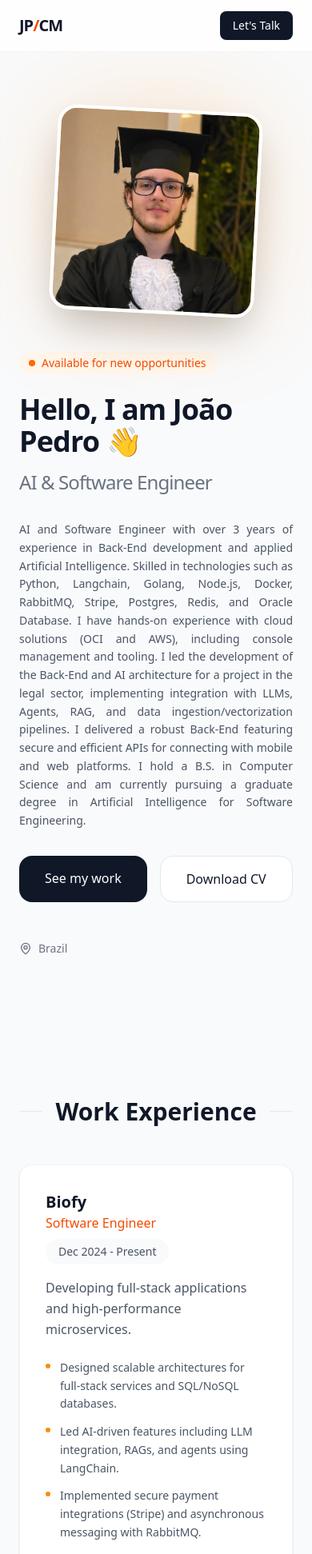
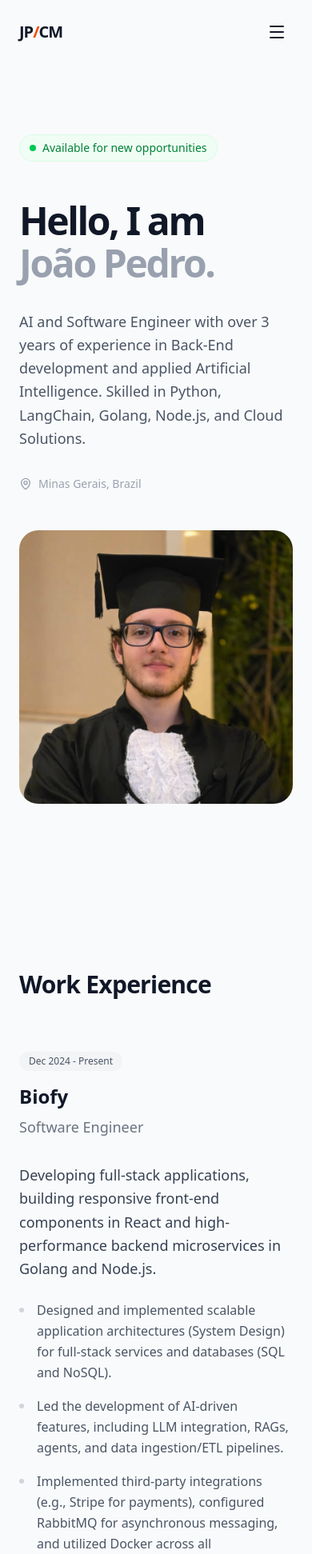
Before and after one commit to Rjoaozinho1/Rjoaozinho1.github.io, a React (Vite) app: page / in a window 390 px wide. Shown: the top 1943 px of the page at 80% size. Built offline with nearby package versions, Linux system fonts and the light colour scheme.

Commit message:
feat: refactoring the components for a better landing page

```diff
--- a/src/components/Experience.tsx
+++ b/src/components/Experience.tsx
@@ -12,66 +12,59 @@ const Experience = () => {
       company: "Biofy",
       role: "Software Engineer",
       period: "Dec 2024 - Present",
-      description: "Developing full-stack applications and high-performance microservices.",
+      description: "Developing full-stack applications, building responsive front-end components in React and high-performance backend microservices in Golang and Node.js.",
       achievements: [
-        "Designed scalable architectures for full-stack services and SQL/NoSQL databases.",
-        "Led AI-driven features including LLM integration, RAGs, and agents using LangChain.",
-        "Implemented secure payment integrations (Stripe) and asynchronous messaging with RabbitMQ.",
-        "Maintained CI/CD pipelines with GitHub Actions for automated testing and deployment."
+        "Designed and implemented scalable application architectures (System Design) for full-stack services and databases (SQL and NoSQL).",
+        "Led the development of AI-driven features, including LLM integration, RAGs, agents, and data ingestion/ETL pipelines.",
+        "Implemented third-party integrations (e.g., Stripe for payments), configured RabbitMQ for asynchronous messaging, and utilized Docker across all environments.",
+        "Created and maintained CI/CD pipelines with GitHub Actions, implementing automated tests for both the React frontend and the Go/Node back-end.",
+        "Participated in AI model training and optimization."
       ]
     },
     {
       company: "Telek Sistemas",
       role: "Software Developer",
       period: "Feb 2023 - Dec 2024",
-      description: "Built full-stack services and custom chatbots for business automation.",
+      description: "Built full-stack services and custom chatbots, developing user interfaces in React and back-end services in Golang, Python, and Node.js.",
       achievements: [
-        "Developed UIs in React and back-end services in Golang, Python, and Node.js.",
-        "Integrated systems with CRM (Pipedrive, RD Station), ERP (SAP), and Hotmart APIs.",
-        "Implemented event-driven architectures (EDA) and real-time features using WebSockets.",
-        "Managed production environments using Docker and PostgreSQL."
+        "Utilized PostgreSQL and Docker for production environments.",
+        "Integrated systems with various CRMs (Pipedrive, RD Station), ERPs (SAP), Hotmart, and billing system APIs.",
+        "Applied event-driven architecture (EDA) and implemented real-time functionalities using WebSockets."
       ]
     }
   ]
 
   return (
     <section id="experience" className="py-20 scroll-mt-20">
-      <div className="flex items-center gap-4 mb-12">
-        <div className="h-px bg-gray-200 flex-1"></div>
-        <h2 className="text-3xl font-bold text-gray-900">Work Experience</h2>
-        <div className="h-px bg-gray-200 flex-1"></div>
-      </div>
+      <h2 className="text-3xl md:text-4xl font-bold text-gray-900 mb-16 tracking-tight">
+        Work Experience
+      </h2>
 
-      <div className="space-y-12 relative">
-        {/* Connector Line */}
-        <div className="absolute left-4 top-4 bottom-4 w-0.5 bg-gray-100 hidden md:block"></div>
+      <div className="space-y-16">
+        {experiences.map((exp, index) => (
+          <div key={index} className="group relative grid md:grid-cols-[1fr,2fr] gap-8 md:gap-12 items-start transition-all">
 
-        {experiences.map((exp, index) => (
-          <div key={index} className="relative md:pl-16">
-            {/* Timeline Dot */}
-            <div className="absolute left-0 top-1.5 w-8 h-8 rounded-full border-4 border-white bg-orange-500 shadow-sm hidden md:block z-10"></div>
+            {/* Period & Company (Left Column) */}
+            <div className="md:sticky md:top-24">
+              <span className="inline-block px-3 py-1 rounded-full bg-gray-100 text-gray-600 text-xs font-medium mb-4 group-hover:bg-orange-100 group-hover:text-orange-700 transition-colors">
+                {exp.period}
+              </span>
+              <h3 className="text-2xl font-bold text-gray-900 mb-2 group-hover:text-orange-600 transition-colors">
+                {exp.company}
+              </h3>
+              <p className="text-gray-500 font-medium text-lg">{exp.role}</p>
+            </div>
 
-            <div className="bg-white p-8 rounded-2xl border border-gray-100 shadow-sm hover:shadow-md transition-shadow group">
-              <div className="flex flex-col md:flex-row md:items-center justify-between mb-4 gap-2">
-                <div>
-                  <h3 className="text-xl font-bold text-gray-900 group-hover:text-orange-600 transition-colors">
-                    {exp.company}
-                  </h3>
-                  <p className="text-orange-600 font-medium">{exp.role}</p>
-                </div>
-                <div className="px-4 py-1.5 bg-gray-50 text-gray-600 text-sm font-medium rounded-full w-fit">
-                  {exp.period}
-                </div>
-              </div>
-
-              <p className="text-gray-600 mb-6 leading-relaxed">
+            {/* Description & Achievements (Right Column) */}
+            <div>
+              <p className="text-lg text-gray-700 leading-relaxed mb-6 font-light">
                 {exp.description}
               </p>
 
-              <ul className="space-y-3">
+              <ul className="space-y-4">
                 {exp.achievements.map((item, i) => (
-                  <li key={i} className="flex items-start gap-3 text-gray-600 text-sm">
-                    <span className="mt-1.5 w-1.5 h-1.5 rounded-full bg-orange-400 flex-shrink-0"></span>
+                  <li key={i} className="flex items-start gap-4 text-gray-600">
+                    <span className="mt-2.5 w-1.5 h-1.5 rounded-full bg-gray-300 group-hover:bg-orange-400 transition-colors flex-shrink-0"></span>
                     <span className="leading-relaxed">{item}</span>
                   </li>
                 ))}
@@ -80,6 +73,9 @@ const Experience = () => {
           </div>
         ))}
       </div>
+
+      {/* Decorative Divider */}
+      <div className="mt-20 border-t border-gray-100"></div>
     </section>
   )
 }
--- a/src/components/Hero.tsx
+++ b/src/components/Hero.tsx
@@ -3,78 +3,61 @@ import { MapPin } from 'lucide-react'
 
 const Hero = () => {
   return (
-    <section id="about" className="pt-10 md:pt-20 flex flex-col-reverse md:flex-row items-center gap-12 md:gap-20">
-      <div className="flex-1 space-y-8">
+    <section id="about" className="pt-10 md:pt-20 flex flex-col items-start gap-12 md:gap-20">
+
+      {/* Intro Badge */}
+      <motion.div
+        initial={{ opacity: 0, y: 40 }}
+        animate={{ opacity: 2, y: 0 }}
+        transition={{ duration: 0.5 }}
+        className="inline-flex items-center gap-2 px-3 py-1.5 rounded-full bg-green-50 text-green-700 text-sm font-medium border border-green-100"
+      >
+        <span className="relative flex h-2 w-2">
+          <span className="animate-ping absolute inline-flex h-full w-full rounded-full bg-green-400 opacity-75"></span>
+          <span className="relative inline-flex rounded-full h-2 w-2 bg-green-500"></span>
+        </span>
+        Available for new opportunities
+      </motion.div>
+
+      <div className="grid md:grid-cols-[1.5fr,1fr] gap-12 items-start w-full">
         <motion.div
           initial={{ opacity: 0, y: 20 }}
           animate={{ opacity: 1, y: 0 }}
-          transition={{ duration: 0.5 }}
+          transition={{ duration: 0.5, delay: 0.1 }}
+          className="space-y-8"
         >
-          <div className="inline-flex items-center gap-2 px-3 py-1 rounded-full bg-orange-50 text-orange-600 text-sm font-medium mb-6">
-            <span className="relative flex h-2 w-2">
-              <span className="animate-ping absolute inline-flex h-full w-full rounded-full bg-orange-400 opacity-75"></span>
-              <span className="relative inline-flex rounded-full h-2 w-2 bg-orange-500"></span>
-            </span>
-            Available for new opportunities
+          <h1 className="text-5xl md:text-7xl font-bold tracking-tighter text-gray-900 leading-[1.1]">
+            Hello, I am <br/>
+            <span className="text-gray-400">João Pedro.</span>
+          </h1>
+
+          <p className="text-lg text-gray-600 leading-relaxed max-w-2xl font-light">
+            AI and Software Engineer with over 3 years of experience in Back-End development and applied Artificial Intelligence.
+            Skilled in Python, LangChain, Golang, Node.js, and Cloud Solutions.
+          </p>
+
+          <div className="flex items-center gap-2 text-gray-400 text-sm">
+            <MapPin size={16} />
+            <span>Minas Gerais, Brazil</span>
           </div>
-          <h1 className="text-4xl md:text-6xl font-bold tracking-tight text-gray-900 leading-[1.1]">
-            Hello, I am João Pedro 👋
-            <span className="block text-gray-500 text-2xl md:text-3xl mt-4 font-normal">
-              AI & Software Engineer
-            </span>
-          </h1>
         </motion.div>
 
-        <motion.p
-          initial={{ opacity: 0, y: 20 }}
-          animate={{ opacity: 1, y: 0 }}
-          transition={{ duration: 0.5, delay: 0.1 }}
-          className="text-sm text-justify text-gray-600 leading-relaxed max-w-xl"
+        <motion.div
+          initial={{ opacity: 0, scale: 0.95 }}
+          animate={{ opacity: 1, scale: 1 }}
+          transition={{ duration: 0.5, delay: 0.2 }}
+          className="relative group w-full max-w-md mx-auto md:ml-auto"
         >
-          AI and Software Engineer with over 3 years of experience in Back-End development and applied Artificial Intelligence. Skilled in
-technologies such as Python, Langchain, Golang, Node.js, Docker, RabbitMQ, Stripe, Postgres, Redis, and Oracle Database. I
-have hands-on experience with cloud solutions (OCI and AWS), including console management and tooling.
-I led the development of the Back-End and AI architecture for a project in the legal sector, implementing integration with LLMs,
-Agents, RAG, and data ingestion/vectorization pipelines. I delivered a robust Back-End featuring secure and efficient APIs for
-connecting with mobile and web platforms. I hold a B.S. in Computer Science and am currently pursuing a graduate degree in
-Artificial Intelligence for Software Engineering.
-        </motion.p>
-
-        <motion.div
-          initial={{ opacity: 0, y: 20 }}
-          animate={{ opacity: 1, y: 0 }}
-          transition={{ duration: 0.5, delay: 0.2 }}
-          className="flex flex-wrap gap-4"
-        >
-          <a href="#experience" className="px-8 py-4 bg-gray-900 text-white rounded-2xl font-medium hover:bg-orange-600 transition-all hover:shadow-lg hover:shadow-orange-200 transform hover:-translate-y-1">
-            See my work
-          </a>
-          <a href="/curriculo.pdf" target="_blank" className="px-8 py-4 bg-white border border-gray-200 text-gray-900 rounded-2xl font-medium hover:border-orange-200 hover:text-orange-600 transition-all hover:bg-orange-50">
-            Download CV
-          </a>
+          <div className="aspect-square rounded-3xl overflow-hidden ease-in-out relative z-10">
+            <img
+              src="/perfil.jpeg"
+              alt="João Pedro Costa Machado"
+              className="w-full h-full object-cover object-top grayscale-0"
+            />
+          </div>
+          <div className="absolute inset-0 bg-orange-100 rounded-3xl rotate-6 scale-[0.9] -z-10 group-hover:rotate-3 transition-transform duration-500"></div>
         </motion.div>
-
-        <div className="flex items-center gap-2 text-gray-500 text-sm pt-4">
-          <MapPin size={16} />
-          <span>Brazil</span>
-        </div>
       </div>
-
-      <motion.div
-        initial={{ opacity: 0, scale: 0.9 }}
-        animate={{ opacity: 1, scale: 1 }}
-        transition={{ duration: 0.5 }}
-        className="relative group w-64 md:w-80 flex-shrink-0"
-      >
-        <div className="absolute inset-0 bg-orange-400 rounded-3xl blur-3xl opacity-20 group-hover:opacity-40 transition-opacity duration-500"></div>
-        <div className="relative rounded-3xl overflow-hidden aspect-square border-4 border-white shadow-2xl rotate-3 hover:rotate-0 transition-transform duration-500">
-           <img
-            src="/perfil.jpeg"
-            alt="João Pedro"
-            className="w-full h-full object-cover"
-          />
-        </div>
-      </motion.div>
     </section>
   )
 }
--- a/src/components/Layout.tsx
+++ b/src/components/Layout.tsx
@@ -1,35 +1,82 @@
-
-
-
-import { ReactNode } from 'react'
+import { ReactNode, useState, useEffect } from 'react'
+import { Menu, X } from 'lucide-react'
+import { motion, AnimatePresence } from 'framer-motion'
 
 interface LayoutProps {
   children: ReactNode
 }
 
 const Layout = ({ children }: LayoutProps) => {
+  const [isScrolled, setIsScrolled] = useState(false)
+  const [isMobileMenuOpen, setIsMobileMenuOpen] = useState(false)
+
+  useEffect(() => {
+    const handleScroll = () => {
+      setIsScrolled(window.scrollY > 20)
+    }
+    window.addEventListener('scroll', handleScroll)
+    return () => window.removeEventListener('scroll', handleScroll)
+  }, [])
+
   return (
     <div className="min-h-screen bg-gray-50 text-gray-900 font-sans selection:bg-orange-100 selection:text-orange-900">
-      <nav className="fixed top-0 w-full bg-white/80 backdrop-blur-md z-50 border-b border-gray-100">
-        <div className="max-w-5xl mx-auto px-6 h-16 flex items-center justify-between">
-          <a href="#" className="text-xl font-bold tracking-tighter hover:text-orange-600 transition-colors">JP<span className="text-orange-600">/</span>CM</a>
+      <nav
+        className={`fixed top-0 w-full z-50 transition-all duration-300 ${
+          isScrolled || isMobileMenuOpen ? 'bg-white/80 backdrop-blur-md border-b border-gray-100' : 'bg-transparent'
+        }`}
+      >
+        <div className="max-w-6xl mx-auto px-6 h-20 flex items-center justify-between">
+          <a href="#" className="text-xl font-bold tracking-tighter hover:text-orange-600 transition-colors z-50 relative">
+            JP<span className="text-orange-600">/</span>CM
+          </a>
+
+          {/* Desktop Menu */}
           <div className="hidden md:flex gap-8 text-sm font-medium text-gray-600">
             <a href="#about" className="hover:text-orange-600 transition-colors">About</a>
+            <a href="#projects" className="hover:text-orange-600 transition-colors">Projects</a>
             <a href="#experience" className="hover:text-orange-600 transition-colors">Experience</a>
-            <a href="#projects" className="hover:text-orange-600 transition-colors">Projects</a>
-            <a href="#skills" className="hover:text-orange-600 transition-colors">Skills</a>
-            <a href="#education" className="hover:text-orange-600 transition-colors">Education</a>
+            <a href="#contact" className="hover:text-orange-600 transition-colors">Contact</a>
           </div>
-          <a href="#contact" className="px-4 py-2 bg-gray-900 text-white text-sm font-medium rounded-lg hover:bg-orange-600 transition-colors">
-            Let's Talk
-          </a>
+
+          <div className="hidden md:block">
+             <a href="mailto:joaopedrocostamachado2003@gmail.com" className="px-5 py-2.5 bg-gray-900 text-white text-sm font-medium rounded-full hover:bg-orange-600 transition-colors">
+              Get in touch
+            </a>
+          </div>
+
+          {/* Mobile Menu Button */}
+          <button
+            className="md:hidden z-50 relative p-2"
+            onClick={() => setIsMobileMenuOpen(!isMobileMenuOpen)}
+          >
+            {isMobileMenuOpen ? <X size={24} /> : <Menu size={24} />}
+          </button>
         </div>
+
+        {/* Mobile Menu Overlay */}
+        <AnimatePresence>
+          {isMobileMenuOpen && (
+            <motion.div
+              initial={{ opacity: 0, y: -20 }}
+              animate={{ opacity: 1, y: 0 }}
+              exit={{ opacity: 0, y: -20 }}
+              className="absolute top-0 left-0 w-full bg-white h-screen flex flex-col items-center justify-center space-y-8 text-xl font-medium md:hidden"
+            >
+              <a href="#about" onClick={() => setIsMobileMenuOpen(false)}>About</a>
+              <a href="#projects" onClick={() => setIsMobileMenuOpen(false)}>Projects</a>
+              <a href="#experience" onClick={() => setIsMobileMenuOpen(false)}>Experience</a>
+              <a href="#contact" onClick={() => setIsMobileMenuOpen(false)}>Contact</a>
+            </motion.div>
+          )}
+        </AnimatePresence>
       </nav>
-      <main className="max-w-5xl mx-auto px-6 pt-24 pb-20 space-y-24">
+
+      <main className="max-w-6xl mx-auto px-6 pt-32 pb-20 space-y-32">
         {children}
       </main>
-      <footer className="border-t border-gray-200 py-12 text-center text-gray-500 text-sm">
-        <p>&copy; 2026 João Pedro Costa Machado.</p>
+
+      <footer className="border-t border-gray-200 py-12 text-center text-gray-400 text-sm">
+        <p>&copy; {new Date().getFullYear()} João Pedro Costa Machado.</p>
       </footer>
     </div>
   )
--- a/src/components/Projects.tsx
+++ b/src/components/Projects.tsx
@@ -1,60 +1,65 @@
-
-import { FolderGit2, ExternalLink } from 'lucide-react'
+import { ArrowUpRight, Github } from 'lucide-react'
 
 interface ProjectItem {
   title: string
   description: string
   tags: string[]
-  link: string
+  link?: string
+  github?: string
 }
 
 const Projects = () => {
   const projects: ProjectItem[] = [
     {
       title: "AI & Legal Tech Platform",
-      description: "Led the development of Back-End and AI architecture for a legal sector project. Implemented integration with LLMs, Agents, RAG, and data ingestion pipelines.",
+      description: "Led the development of Back-End and AI architecture for a legal sector project. Implemented integration with LLMs, Agents, RAG, and data ingestion/vectorization pipelines.",
       tags: ["Python", "LangChain", "RAG", "Microservices"],
-      link: "#"
     },
     {
       title: "Enterprise Chatbots & CRM Integrations",
       description: "Built custom chatbots and full-stack services with real-time capabilities via WebSockets. Integrated with Pipedrive, RD Station, and SAP.",
       tags: ["React", "Go", "Node.js", "WebSockets"],
-      link: "#"
     },
     {
       title: "Financial System Architecture",
       description: "Designed scalable architectures for full-stack services, including secure payment integrations with Stripe and async messaging with RabbitMQ.",
       tags: ["System Design", "Stripe", "RabbitMQ", "Docker"],
-      link: "#"
     }
   ]
 
   return (
     <section id="projects" className="py-20 scroll-mt-20">
-      <div className="flex items-center gap-4 mb-12">
-        <div className="h-px bg-gray-200 flex-1"></div>
-        <h2 className="text-3xl font-bold text-gray-900">Featured Projects</h2>
-        <div className="h-px bg-gray-200 flex-1"></div>
+      <div className="flex items-baseline justify-between mb-16">
+        <h2 className="text-3xl md:text-4xl font-bold text-gray-900 tracking-tight">
+          Featured Projects
+        </h2>
+        <a href="https://github.com/Rjoaozinho1" target="_blank" className="hidden md:flex items-center gap-2 text-gray-500 hover:text-orange-600 transition-colors">
+          View all on GitHub <ArrowUpRight size={16} />
+        </a>
       </div>
 
-      <div className="grid md:grid-cols-2 lg:grid-cols-3 gap-8">
+      <div className="grid md:grid-cols-2 lg:grid-cols-3 gap-6">
         {projects.map((project, index) => (
-          <div key={index} className="group bg-white rounded-2xl p-8 border border-gray-100 shadow-sm hover:shadow-xl hover:-translate-y-1 transition-all duration-300">
-            <div className="flex items-center justify-between mb-6">
-              <div className="p-3 bg-orange-50 text-orange-600 rounded-xl group-hover:bg-orange-600 group-hover:text-white transition-colors">
-                <FolderGit2 size={24} />
+          <div
+            key={index}
+            className="group flex flex-col bg-white rounded-3xl p-8 border border-gray-100 shadow-sm hover:shadow-xl hover:shadow-gray-200/50 transition-all duration-300 hover:-translate-y-1"
+          >
+            <div className="flex items-start justify-between mb-6">
+              <div className="w-12 h-12 rounded-2xl bg-orange-50 flex items-center justify-center text-orange-600 group-hover:bg-orange-600 group-hover:text-white transition-colors duration-300">
+                <Github size={24} />
               </div>
-              <a href={project.link} className="text-gray-400 hover:text-orange-600 transition-colors">
-                <ExternalLink size={20} />
-              </a>
+              {project.link && (
+                <a href={project.link} className="text-gray-400 hover:text-gray-900 transition-colors">
+                  <ArrowUpRight size={20} />
+                </a>
+              )}
             </div>
 
             <h3 className="text-xl font-bold text-gray-900 mb-3 group-hover:text-orange-600 transition-colors">
               {project.title}
             </h3>
 
-            <p className="text-gray-600 mb-6 line-clamp-3 leading-relaxed">
+            <p className="text-gray-600 mb-8 leading-relaxed text-sm flex-grow">
               {project.description}
             </p>
 
@@ -68,6 +73,15 @@ const Projects = () => {
           </div>
         ))}
       </div>
+
+      <div className="mt-12 text-center md:hidden">
+         <a href="https://github.com/Rjoaozinho1" target="_blank" className="inline-flex items-center gap-2 text-gray-900 font-medium hover:text-orange-600 transition-colors">
+          View all on GitHub <ArrowUpRight size={16} />
+        </a>
+      </div>
+
+       {/* Decorative Divider */}
+      <div className="mt-20 border-t border-gray-100"></div>
     </section>
   )
 }
--- a/src/components/Skills.tsx
+++ b/src/components/Skills.tsx
@@ -1,4 +1,3 @@
-
 interface SkillCategory {
   title: string
   skills: string[]
@@ -8,46 +7,49 @@ const Skills = () => {
   const skillCategories: SkillCategory[] = [
     {
       title: "Languages & Frameworks",
-      skills: ["Golang", "Python (FastAPI, Django)", "Node.js (JS, TS)", "React"]
+      skills: ["Golang", "Python", "FastAPI", "Django", "Node.js", "JavaScript", "TypeScript", "React", "Vite", "TailwindCSS", "PyTorch", "TensorFlow"]
     },
     {
       title: "AI & Machine Learning",
-      skills: ["LangChain", "LangSmith", "Agno", "RAG", "Agents", "Embeddings", "Deep Learning"]
+      skills: ["LangChain", "LangSmith", "Agno", "RAG", "Agents", "Embeddings", "Deep Learning", "Machine Learning", "LLMs", "Vector Databases", "Hugging Face"]
     },
     {
       title: "Database & Messaging",
-      skills: ["PostgreSQL", "Cassandra", "Oracle Database", "Redis", "RabbitMQ"]
+      skills: ["PostgreSQL", "Cassandra", "Oracle Database", "Redis", "SQS", "RabbitMQ", "Kafka", "MongoDB", "DynamoDB"]
     },
     {
       title: "DevOps & Cloud",
-      skills: ["Docker", "Kubernetes", "GitHub Actions", "AWS", "OCI (Oracle)"]
+      skills: ["Docker", "Kubernetes", "GitHub Actions", "AWS", "OCI (Oracle)", "CI/CD", "Git"]
     }
   ]
 
   return (
     <section id="skills" className="py-20 scroll-mt-20">
-      <div className="flex items-center gap-4 mb-12">
-        <div className="h-px bg-gray-200 flex-1"></div>
-        <h2 className="text-3xl font-bold text-gray-900">Technical Skills</h2>
-        <div className="h-px bg-gray-200 flex-1"></div>
-      </div>
 
-      <div className="grid md:grid-cols-2 gap-8">
+      <h2 className="text-3xl md:text-4xl font-bold text-gray-900 mb-16 tracking-tight">
+        Technical Skills
+      </h2>
+
+      <div className="grid md:grid-cols-2 gap-12">
         {skillCategories.map((category, index) => (
-          <div key={index} className="bg-white p-8 rounded-2xl border border-gray-100 shadow-sm hover:border-orange-200 transition-colors">
-            <h3 className="text-lg font-bold text-gray-900 mb-6 pb-2 border-b border-gray-50">
+          <div key={index} className="space-y-6">
+            <h3 className="text-xl font-bold text-gray-900 border-b border-gray-100 pb-4">
               {category.title}
             </h3>
             <div className="flex flex-wrap gap-3">
               {category.skills.map((skill, i) => (
-                <div key={i} className="px-4 py-2 bg-gray-50 text-gray-700 rounded-lg hover:bg-orange-50 hover:text-orange-700 transition-colors cursor-default">
+                <div key={i} className="px-4 py-2 bg-gray-100 text-gray-700 text-sm font-medium rounded-lg hover:bg-orange-100 hover:text-orange-700 transition-colors cursor-default">
                   {skill}
                 </div>
               ))}
             </div>
           </div>
         ))}
+
       </div>
+
+      {/* Decorative Divider */}
+      <div className="mt-20 border-t border-gray-100"></div>
     </section>
   )
 }
--- a/src/index.css
+++ b/src/index.css
@@ -11,11 +11,15 @@
   -moz-osx-font-smoothing: grayscale;
 }
 
+html {
+  scroll-behavior: smooth;
+}
+
 body {
   margin: 0;
-  display: flex;
-  place-items: center;
   min-width: 320px;
   min-height: 100vh;
   overflow-x: hidden;
+  background-color: #f9fafb; /* bg-gray-50 */
+  color: #111827; /* text-gray-900 */
 }
```
Also changed, not shown: src/components/Contact.tsx (+50 -8 lines), src/components/Education.tsx (+16 -23 lines).
